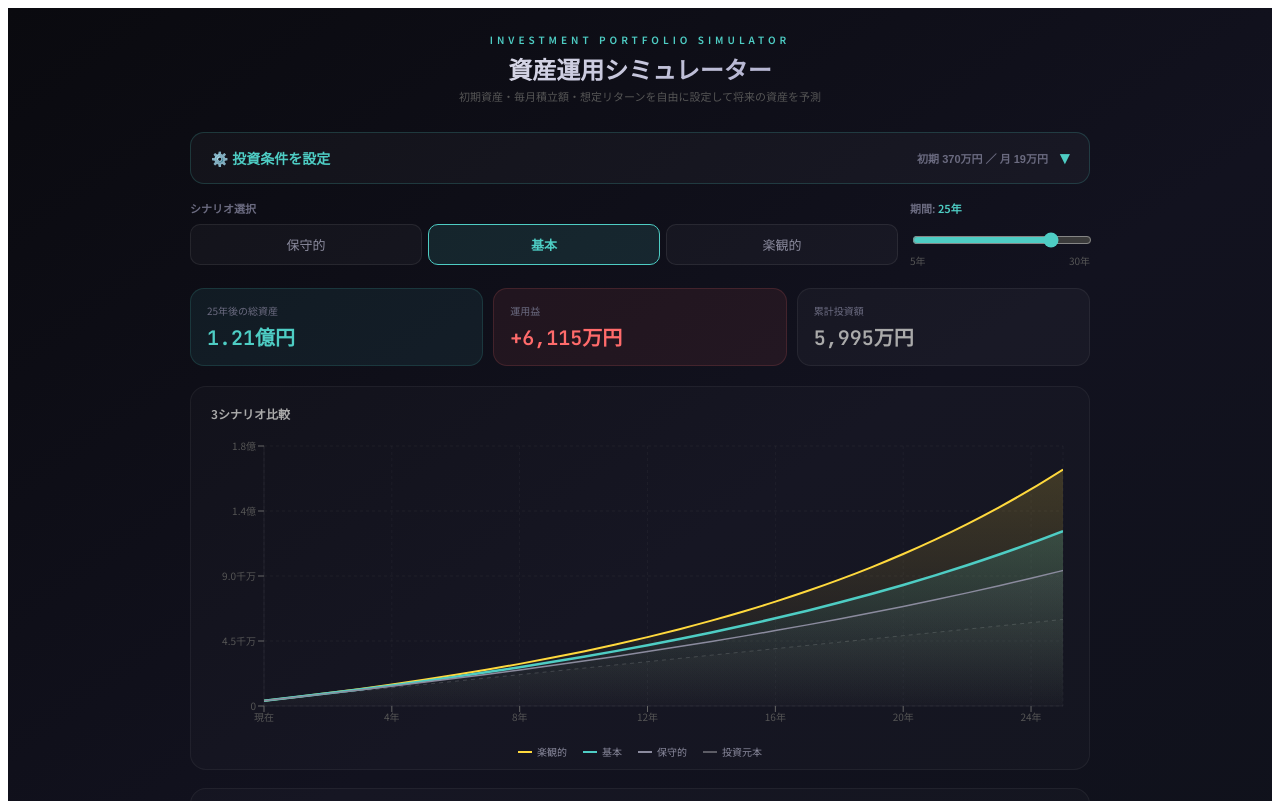
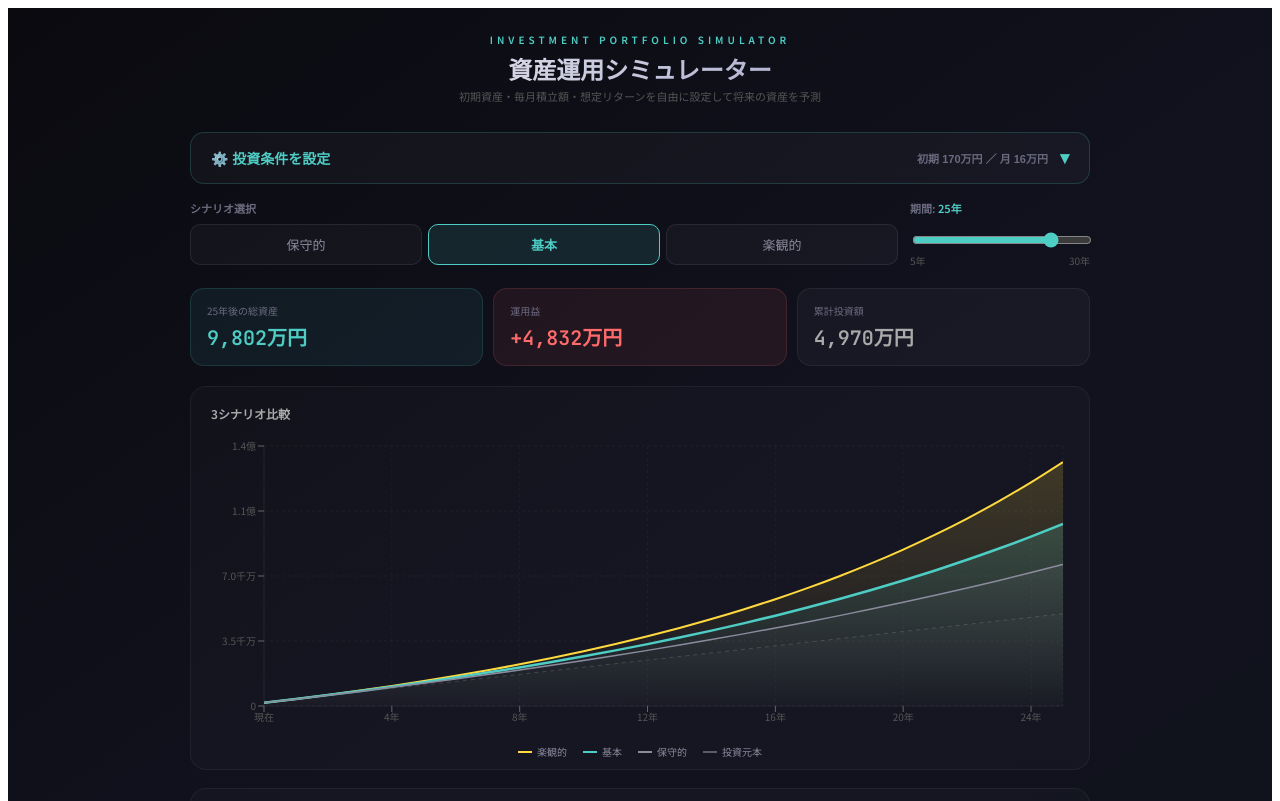
Before and after one commit to APOT1412/investment-simulator, a React (Vite) app: page / in a window 1280 px wide. Shown: the top 801 px of the page. Built offline with nearby package versions, Linux system fonts and the light colour scheme.

Commit message:
Update App.jsx

```diff
--- a/src/App.jsx
+++ b/src/App.jsx
@@ -116,11 +116,11 @@ export default function InvestmentSimulation() {
   const [funds, setFunds] = useState(() =>
     PRESET_FUNDS.map((f) => ({
       ...f,
-      initialAmount: f.id === "allworld" ? 408118 : f.id === "sp500" ? 314033 : f.id === "nasdaq" ? 29789 :
-        f.id === "india" ? 21174 : f.id === "fang" ? 29027 : f.id === "japan" ? 2138050 :
-        f.id === "us" ? 255500 : f.id === "espp" ? 500000 : 0,
-      monthlyAmount: f.id === "allworld" ? 50000 : f.id === "sp500" ? 10000 : f.id === "nasdaq" ? 30000 :
-        f.id === "india" ? 20000 : f.id === "fang" ? 10000 : f.id === "espp" ? 67500 : 0,
+      initialAmount: f.id === "allworld" ? 300000 : f.id === "sp500" ? 200000 : f.id === "nasdaq" ? 100000 :
+        f.id === "india" ? 50000 : f.id === "fang" ? 50000 : f.id === "japan" ? 500000 :
+        f.id === "us" ? 200000 : f.id === "espp" ? 300000 : 0,
+      monthlyAmount: f.id === "allworld" ? 50000 : f.id === "sp500" ? 20000 : f.id === "nasdaq" ? 20000 :
+        f.id === "india" ? 10000 : f.id === "fang" ? 10000 : f.id === "espp" ? 50000 : 0,
       rates: { ...f.defaultRate },
     }))
   );
```
